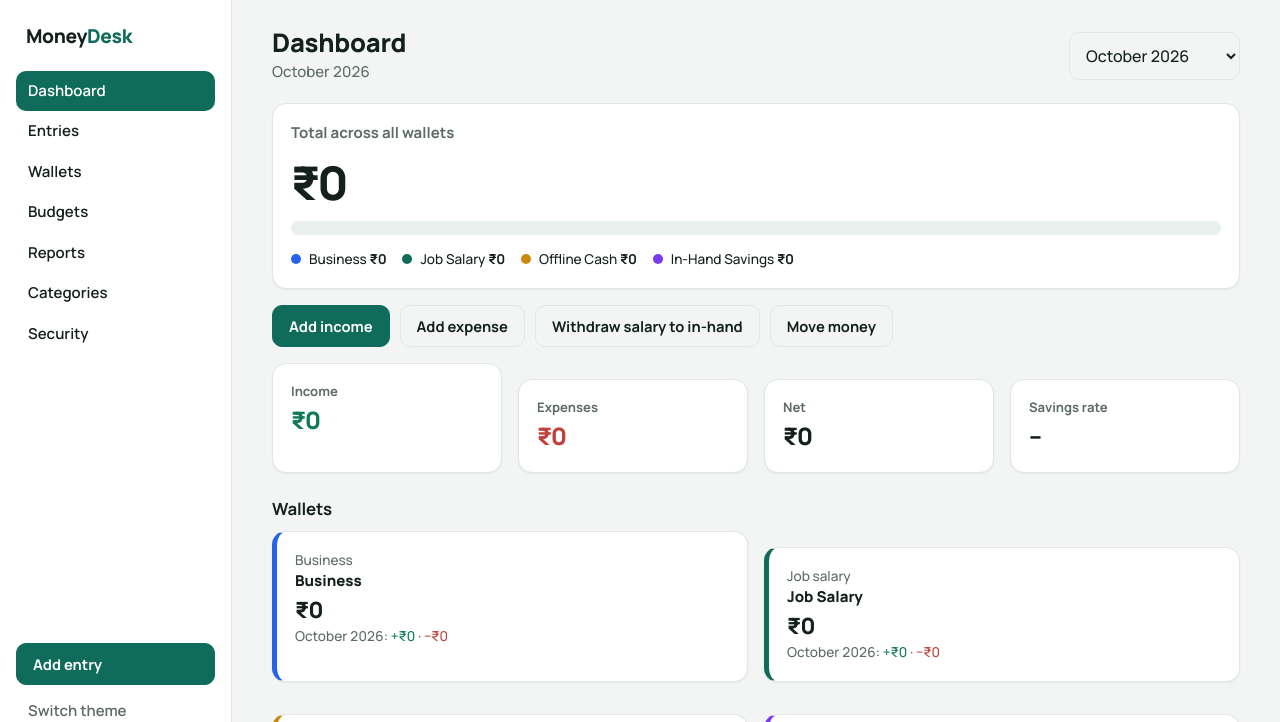
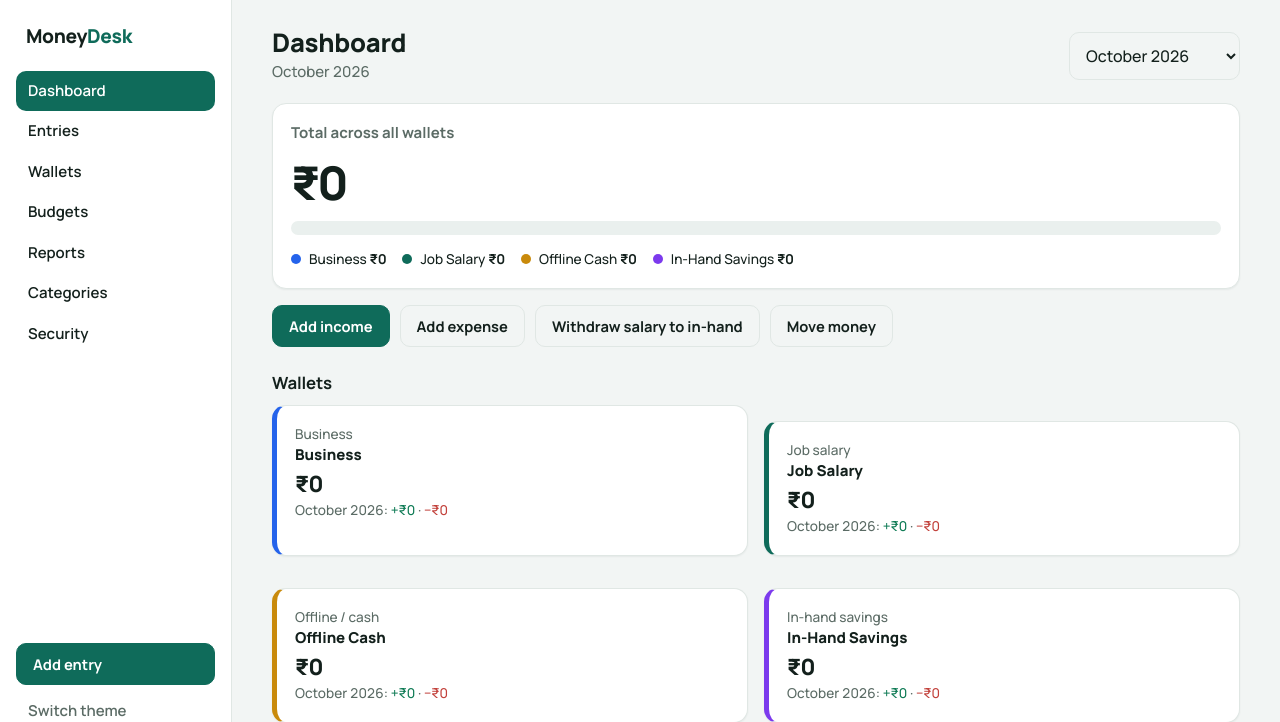
Before and after one commit to adhilnjb/MoneyDesk, a Django app: page / in a window 1280 px wide. Shown: the top 722 px of the page. Run offline with Django 5.2, Linux system fonts and the light colour scheme; the visitor is signed in with stand-in values (Sample User, id 1); data comes from the database, SQL or seed files in the repository; data that the repository does not hold is empty.

Commit message:
Dashboard Some Unwanted Thinks Removed

```diff
--- a/templates/ledger/dashboard.html
+++ b/templates/ledger/dashboard.html
@@ -25,13 +25,6 @@
   <a class="btn ghost" href="{% url 'ledger:transaction_new' %}?kind=expense">Add expense</a>
   <a class="btn ghost" href="{% url 'ledger:transfer_new' %}?preset=salary_withdrawal">Withdraw salary to in-hand</a>
   <a class="btn ghost" href="{% url 'ledger:transfer_new' %}">Move money</a>
-</div>
-
-<div class="grid g4 keep2">
-  <div class="card stat"><div class="label">Income</div><div class="value income">{{ totals.income|inr }}</div></div>
-  <div class="card stat"><div class="label">Expenses</div><div class="value expense">{{ totals.expense|inr }}</div></div>
-  <div class="card stat"><div class="label">Net</div><div class="value {% if totals.net < 0 %}expense{% endif %}">{{ totals.net|inr }}</div></div>
-  <div class="card stat"><div class="label">Savings rate</div><div class="value">{% if totals.rate is None %}–{% else %}{{ totals.rate|pct }}{% endif %}</div></div>
 </div>
 
 <h2 style="margin:26px 0 12px">Wallets</h2>
```
